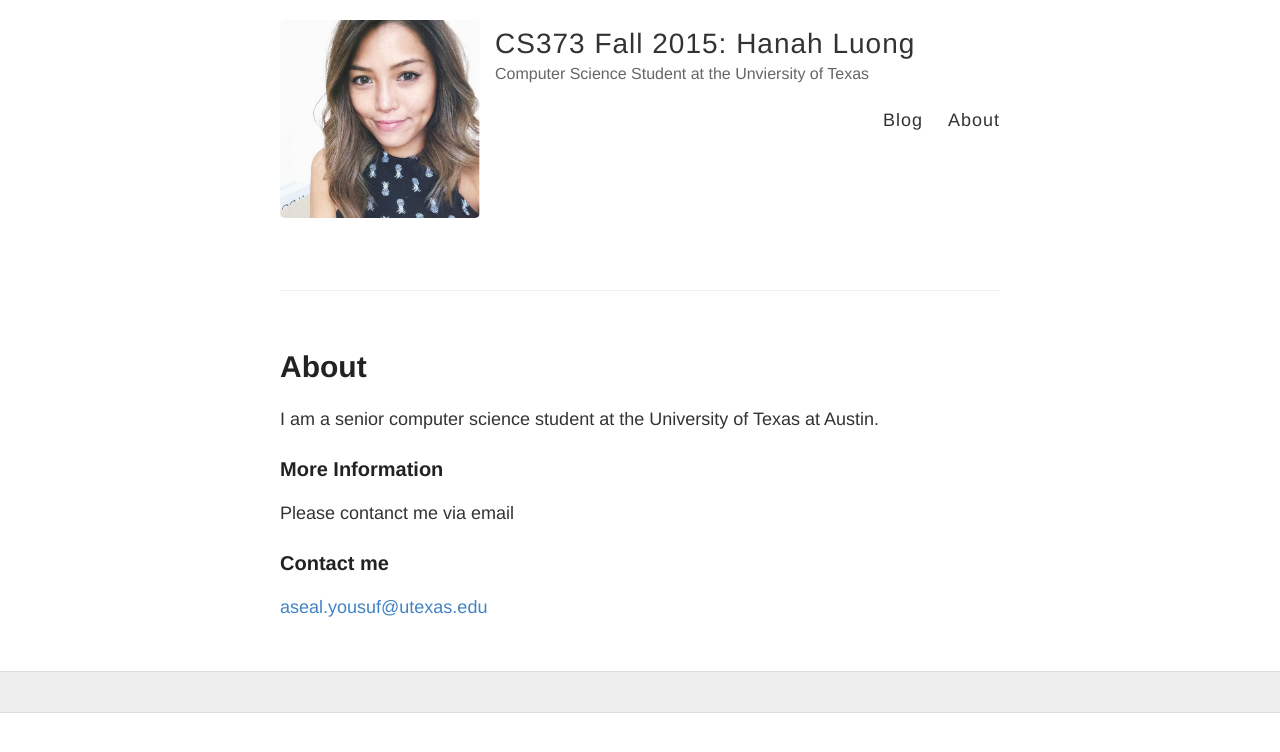
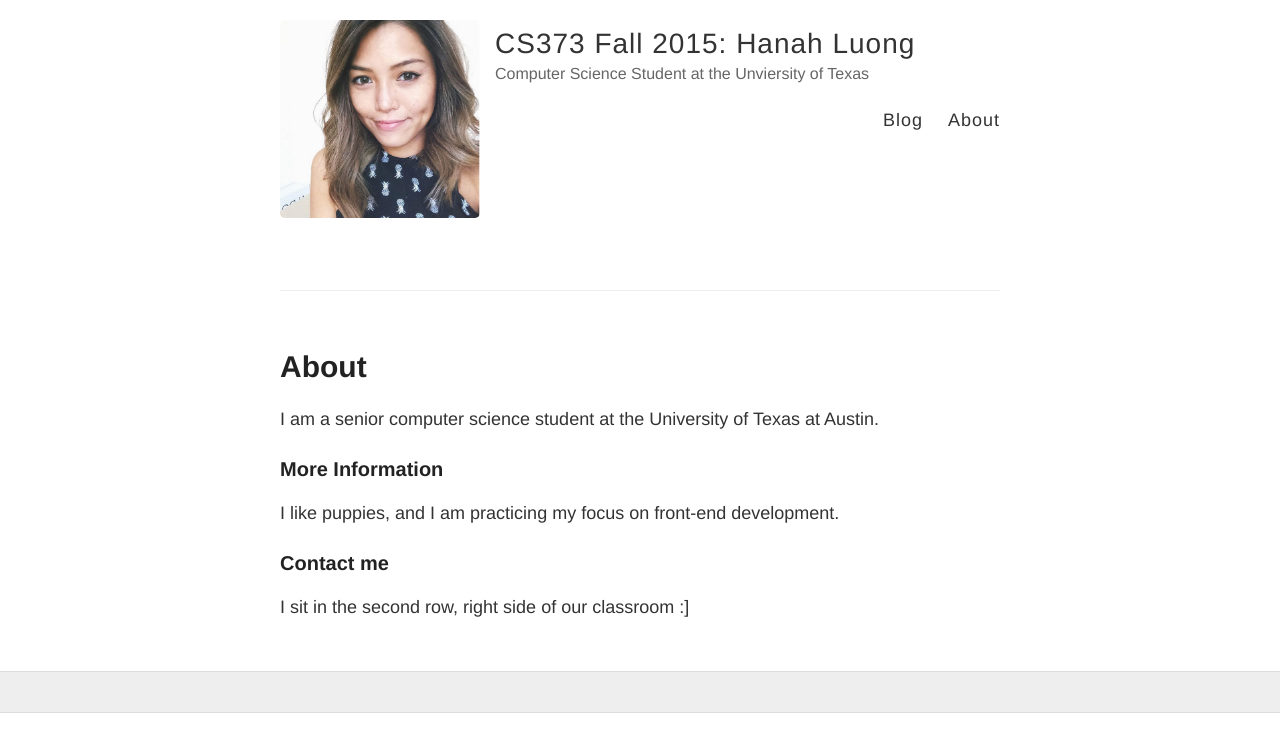
Before and after one commit to hearthanah/hanahsblog, a Jekyll site: the page built from about.md, in a window 1280 px wide. Shown: the top 752 px of the page. Built offline with Jekyll 4.4.1, drawn with Linux system fonts in a browser that asks for light colours; Markdown is read by kramdown in place of the engine named in the settings.

Commit message:
update about

```diff
--- a/about.md
+++ b/about.md
@@ -7,9 +7,7 @@ permalink: /about/
 I am a senior computer science student at the University of Texas at Austin.
 
 ### More Information
-
-Please contanct me via email
+I like puppies, and I am practicing my focus on front-end development.
 
 ### Contact me
-
-[aseal.yousuf@utexas.edu](mailto:aseal.yousuf@utexas.edu)
+I sit in the second row, right side of our classroom :]
```
